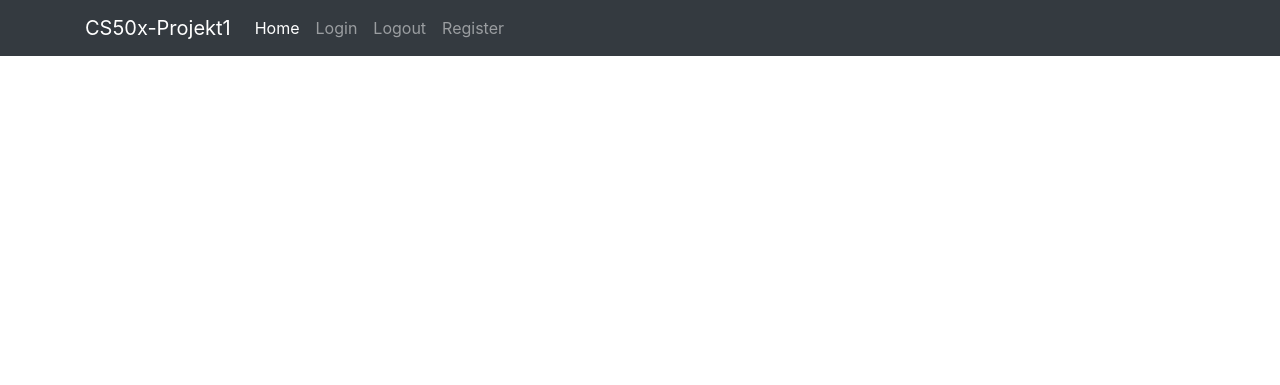
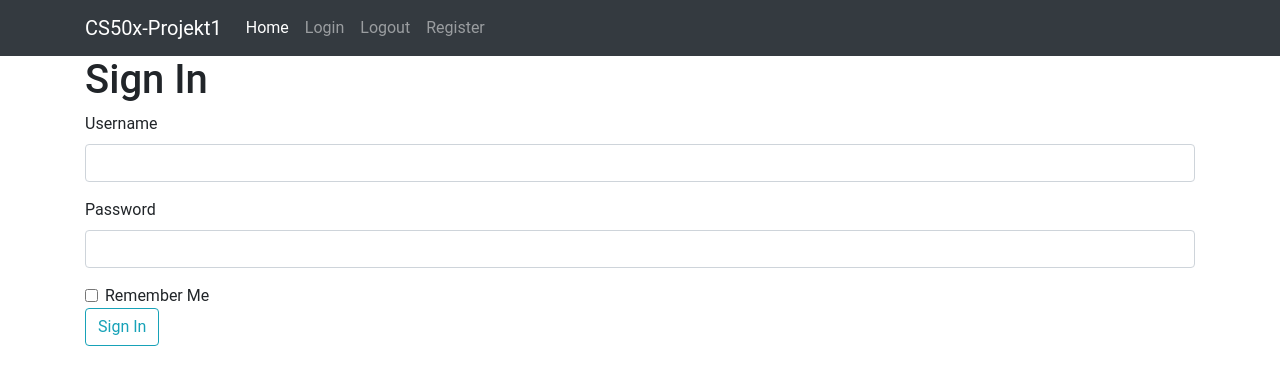
Before and after one commit to kasu207/cs50x, a Flask app: page /login in a window 1280 px wide. Shown: the top 385 px of the page. Run offline with Flask 2, Linux system fonts and the light colour scheme; parts of the project's set-up code (start-up, migrations or seed data) failed here and were passed over; some libraries are stand-ins or nearby versions.

Commit message:
changes in Loginform

```diff
--- a/project1_1/app/forms.py
+++ b/project1_1/app/forms.py
@@ -1 +1,9 @@
-from app import app
+from flask_wtf import FlaskForm
+from wtforms import StringField, PasswordField, BooleanField, SubmitField
+from wtforms.validators import DataRequired
+
+class LoginForm(FlaskForm):
+    username = StringField('Username', validators=[DataRequired()])
+    password = PasswordField('Password', validators=[DataRequired()])
+    remember_me = BooleanField('Remember Me')
+    submit = SubmitField('Sign In')
--- /dev/null
+++ b/project1_1/app/models.py
@@ -0,0 +1,6 @@
+from app import db
+
+class User(db.Model):
+    id = db.Column(db.Integer, primary_key=True)
+    username = db.Column(db.String(64), index=True, unique=True)
+    password = db.Column(db.String(128))
--- a/project1_1/app/routes.py
+++ b/project1_1/app/routes.py
@@ -1,5 +1,6 @@
 from app import app
-from flask import render_template
+from flask import render_template, flash, redirect, url_for
+from app.forms import LoginForm
 
 # Set up routes
 @app.route("/")
@@ -7,9 +8,14 @@ from flask import render_template
 def index():
     return render_template("index.html", title="Home")
 
-@app.route("/login")
+@app.route("/login", methods=['GET', 'POST'])
 def login():
-    return render_template("login.html",title="Login")
+    form = LoginForm()
+    if form.validate_on_submit():
+        flash('Login requested for user {}, remember_me={}'.format(
+            form.username.data, form.remember_me.data))
+        return redirect(url_for('index'))
+    return render_template("login.html",title="Login", form=form)
 
 @app.route("/logout")
 def logout():
--- /dev/null
+++ b/project1_1/app/static/style.css
@@ -0,0 +1,3 @@
+*{
+    font-family: Roboto, Arial, Helvetica, sans-serif;
+}
--- a/project1_1/app/templates/layout.html
+++ b/project1_1/app/templates/layout.html
@@ -32,7 +32,8 @@
             <div class="collapse navbar-collapse" id="navbarNav">
                 <ul class="navbar-nav">
                     <li class="nav-item active">
-                        <a class="nav-link" href="{{ url_for('index') }}">Home <span class="sr-only">(current)</span></a>
+                        <a class="nav-link" href="{{ url_for('index') }}">Home <span
+                                class="sr-only">(current)</span></a>
                     </li>
                     <li class="nav-item">
                         <a class="nav-link" href="{{ url_for('login') }}">Login</a>
@@ -50,6 +51,15 @@
 
     </nav>
     <div class="container">
+        {% with messages = get_flashed_messages() %}
+        {% if messages %}
+            {% for message in messages %}
+            <div class="alert alert-success mt-2" role="alert">
+            {{ message }}
+            </div>
+            {% endfor %}
+        {% endif %}
+        {% endwith %}
         {% block content %} {% endblock content %}
     </div>
 
--- a/project1_1/app/templates/login.html
+++ b/project1_1/app/templates/login.html
@@ -1 +1,32 @@
 {% extends "layout.html" %}
+
+{% block content %}
+<h1>Sign In</h1>
+<form action="" method="post" novalidate>
+    {{ form.hidden_tag() }}
+        <div class="form-group">
+            {{ form.username.label(class="form-control-label") }}
+            {{ form.username(class="form-control") }}
+            {% for error in form.username.errors %}
+            <div class="alert alert-danger mt-1" role="alert">
+                {{ error }}
+            </div>
+            {% endfor %}
+        </div>
+        <div class="form-group">
+            {{ form.password.label(class="form-control-label") }}
+            {{ form.password(class="form-control") }}
+            {% for error in form.password.errors %}
+            <div class="alert alert-danger" role="alert">
+                {{ error }}
+            </div>
+            {% endfor %}
+        </div>
+        <div class="form-check">
+            {{ form.remember_me(class="form-check-input") }}
+            {{ form.remember_me.label(class="form-check-label") }}
+
+        </div>
+        <div class="form-group">{{ form.submit(class="btn btn-outline-info") }}</div>
+</form>
+{% endblock %}
```
Also changed, not shown: project1_1/app/__init__.py (+10 -9 lines), project1_1/config.py (added, +8 -0 lines), 2 other files.
